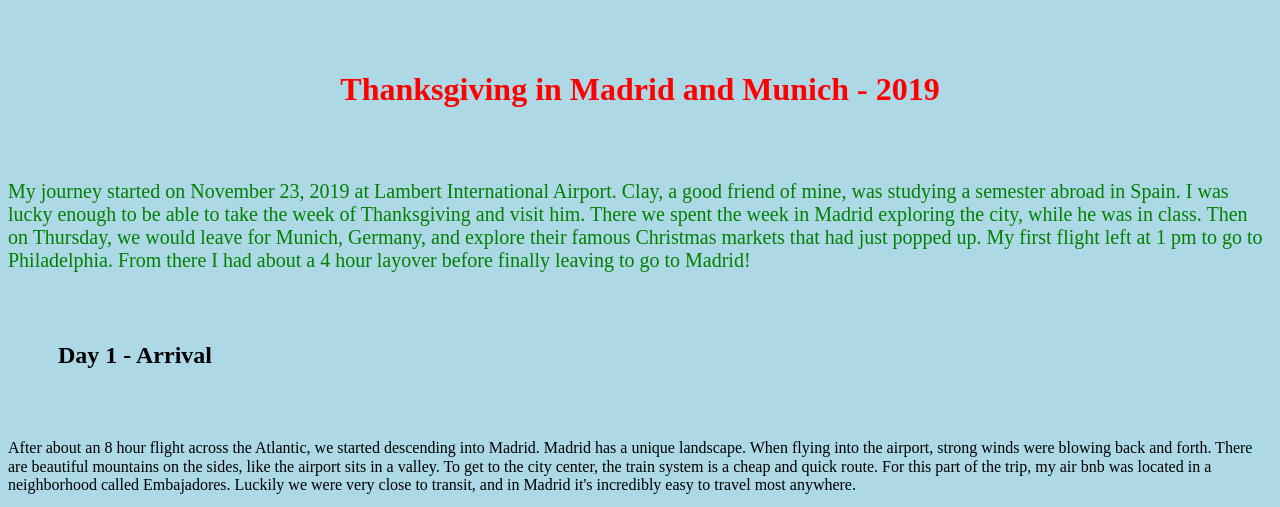
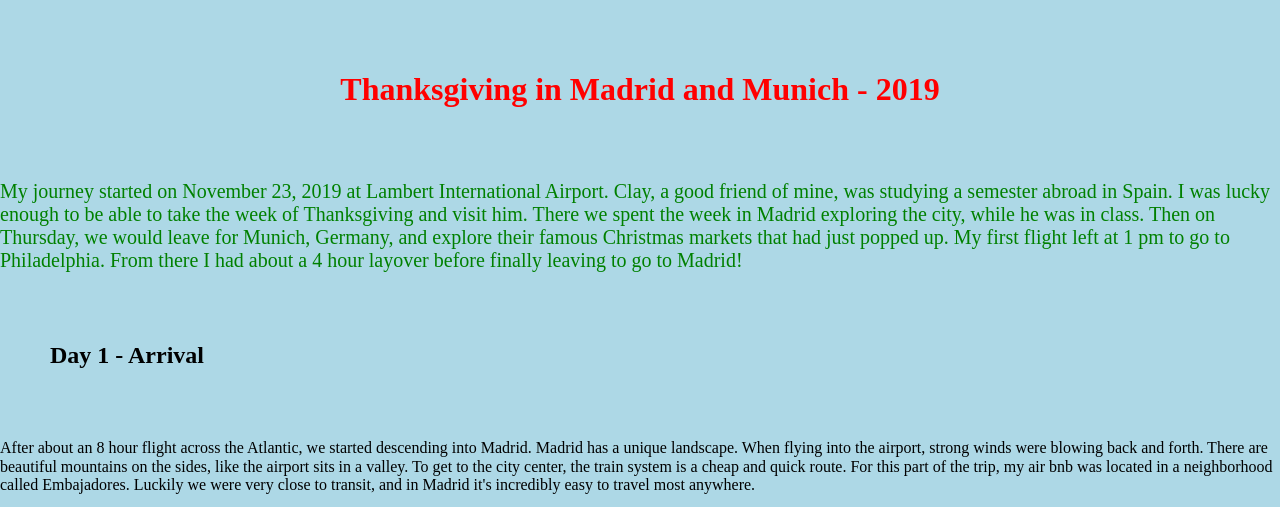
Before and after one commit to Stl-LC101-MAY-2022/js-assignment-4-html-me-something-Connoreh, a website: page index.html in a window 1280 px wide. Shown: the top 507 px of the page. Drawn offline with nearby package versions, Linux system fonts and the light colour scheme.

Commit message:
tried to fix autograde

```diff
--- a/index.html
+++ b/index.html
@@ -2,8 +2,8 @@
 <html>
   <head>
    <title>My trip to Europe in November of 2019</title>
+   <link rel="stylesheet" href="styles.css">
    <link rel="stylesheet" href="normalize.css">
-   <link rel="stylesheet" href="styles.css">
 </head>
    <body>
       <header id="mainHeading">
@@ -15,7 +15,7 @@
             <p class="funParagraph" id="testP">  My journey started on November 23, 2019 at Lambert International Airport. Clay, a good friend of mine, was studying a semester abroad in Spain. I was lucky enough to be able to take the week of Thanksgiving and visit him. There we spent the week in Madrid exploring the city, while he was in class. Then on Thursday, we would leave for Munich, Germany, and explore their famous Christmas markets that had just popped up. My first flight left at 1 pm to go to Philadelphia. From there I had about a 4 hour layover before finally leaving to go to Madrid! </p>
          </section>
          <section>
-            <h2 class="daysSpacing">Day 1 - Arrival</h2>
+            <h2>Day 1 - Arrival</h2>
             <p> After about an 8 hour flight across the Atlantic, we started descending into Madrid. Madrid has a unique landscape. When flying into the airport, strong winds were blowing back and forth. There are beautiful mountains on the sides, like the airport sits in a valley. To get to the city center, the train system is a cheap and quick route. For this part of the trip, my air bnb was located in a neighborhood called Embajadores. Luckily we were very close to transit, and in Madrid it's incredibly easy to travel most anywhere.</p>
             <p> That afternoon, we explored the city by walking through the Cortes(financial) district, the Plaza de Cibeles, and Plaza Mayor, before getting dinner at a nice sandwhich spot called 100 Montaditos. Because it was late November, all the city decorations for Christmas were up making for a beautiful night. The Plaza Mayor is close to an incredible marketplace called Mercado de San Miguel with all different types of foods and pastries. We finished the night grabbing some hot chocolate at a small cafe, and then walking by the Royal Palace at night before heading back to the apartment.</p>
          <div>
```
